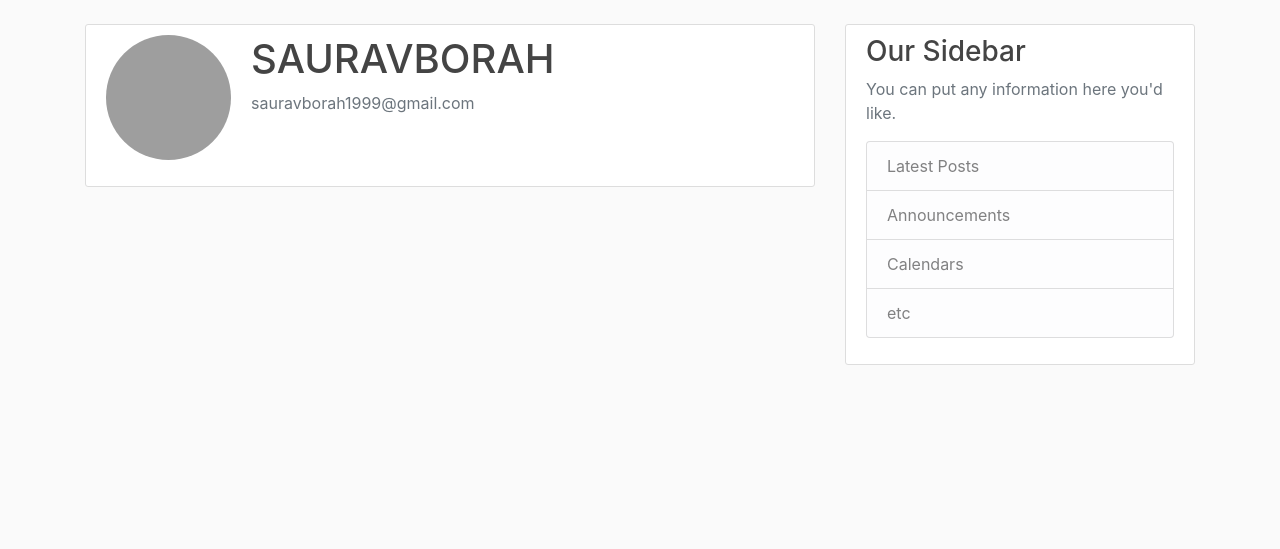
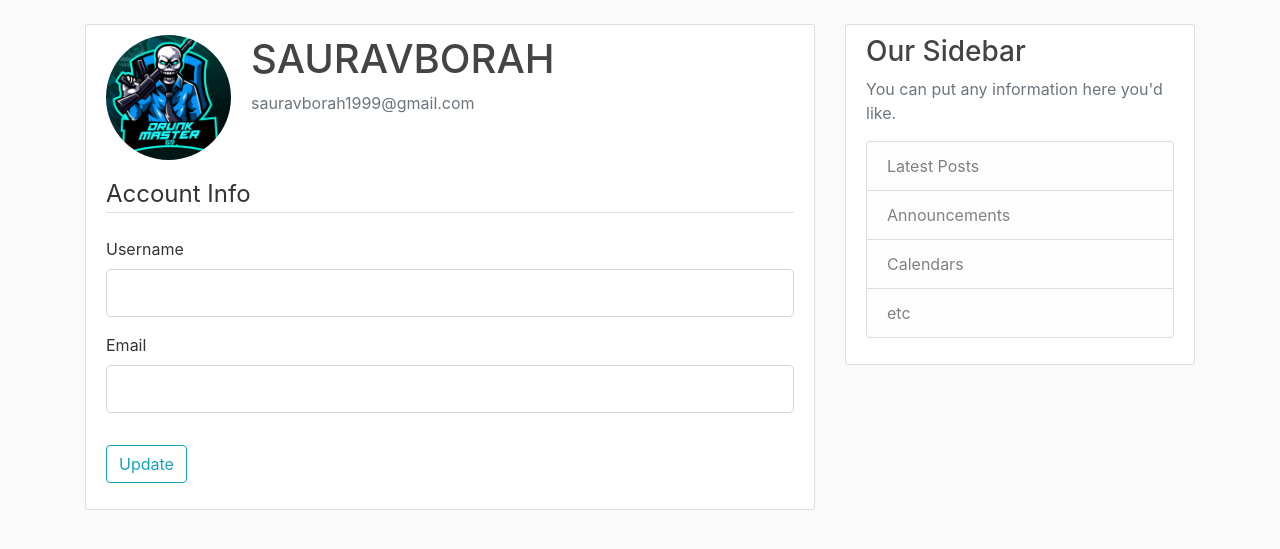
Before and after one commit to SAURAVBORAH22/FLASK-WEB-APP, a Flask app: page /account in a window 1280 px wide. Shown: the part 56-605 px from the top of the page. Run offline with Flask 2, Linux system fonts and the light colour scheme; a user stored in the database is signed in; some libraries are stand-ins or nearby versions; grey boxes are pictures that could not be loaded.

Commit message:
user account and profile picture 3

```diff
--- a/flaskblog/form.py
+++ b/flaskblog/form.py
@@ -1,4 +1,5 @@
 from flask_wtf import FlaskForm
+from flask_login import current_user
 from wtforms import StringField, PasswordField, SubmitField, BooleanField
 from wtforms.validators import DataRequired, Length, Email, EqualTo,ValidationError
 from flaskblog.models import User
@@ -30,3 +31,23 @@ class LoginForm(FlaskForm):
     password = PasswordField('Password', validators=[DataRequired()])
     remember = BooleanField('Remember Me')
     submit = SubmitField('Login')
+
+
+class UpdateAccountForm(FlaskForm):
+    username = StringField('Username',
+                           validators=[DataRequired(), Length(min=2, max=20)])
+    email = StringField('Email',
+                        validators=[DataRequired(), Email()])
+    submit = SubmitField('Update')
+
+    def validate_username(self,username):
+        if username.data != current_user.username:
+            user=User.query.filter_by(username=username.data).first()
+            if user:
+                raise ValidationError('That username is taken. Please choose another one')
+
+    def validate_email(self,email):
+        if username.email != current_user.email:
+            user=User.query.filter_by(email=email.data).first()
+            if user:
+                raise ValidationError('That email is taken. Please choose another one')
--- a/flaskblog/routes.py
+++ b/flaskblog/routes.py
@@ -1,6 +1,6 @@
 from flask import render_template, url_for, flash, redirect,request
 from flaskblog import app,db,bcrypt
-from flaskblog.form import RegistrationForm, LoginForm
+from flaskblog.form import RegistrationForm, LoginForm,UpdateAccountForm
 from flaskblog.models import User, Post
 from flask_login import login_user,current_user,logout_user,login_required
 
@@ -71,4 +71,6 @@ def logout():
 @app.route("/account")
 @login_required
 def account():
-    return render_template('account.html', title='Account')
+    form=UpdateAccountForm()
+    image_file=url_for('static',filename='profile_pics/'+current_user.image_file)
+    return render_template('account.html', title='Account',image_file=image_file,form=form)
--- a/flaskblog/templates/account.html
+++ b/flaskblog/templates/account.html
@@ -2,12 +2,47 @@
 {% block content %}
     <div class="content-section">
         <div class="media">
-        <img class="rounded-circle account-img" src="userimage.jpg">
+        <img class="rounded-circle account-img" src="{{ image_file}}">
         <div class="media-body">
             <h2 class="account-heading">{{ current_user.username }}</h2>
             <p class="text-secondary">{{ current_user.email }}</p>
         </div>
         </div>
-        <!-- FORM HERE -->
+            <form method="POST" action="">
+                {{ form.hidden_tag() }}
+                <fieldset class="form-group">
+                    <legend class="border-bottom mb-4">Account Info</legend>
+                    <div class="form-group">
+                        {{ form.username.label(class="form-control-label") }}
+
+                        {% if form.username.errors %}
+                            {{ form.username(class="form-control form-control-lg is-invalid") }}
+                            <div class="invalid-feedback">
+                                {% for error in form.username.errors %}
+                                    <span>{{ error }}</span>
+                                {% endfor %}
+                            </div>
+                        {% else %}
+                            {{ form.username(class="form-control form-control-lg") }}
+                        {% endif %}
+                    </div>
+                    <div class="form-group">
+                        {{ form.email.label(class="form-control-label") }}
+                        {% if form.email.errors %}
+                            {{ form.email(class="form-control form-control-lg is-invalid") }}
+                            <div class="invalid-feedback">
+                                {% for error in form.email.errors %}
+                                    <span>{{ error }}</span>
+                                {% endfor %}
+                            </div>
+                        {% else %}
+                            {{ form.email(class="form-control form-control-lg") }}
+                        {% endif %}
+                    </div>
+                </fieldset>
+                <div class="form-group">
+                    {{ form.submit(class="btn btn-outline-info") }}
+                </div>
+            </form>
     </div>
 {% endblock content %}
```
Also changed, not shown: flaskblog/site.db, flaskblog/static/profile_pics/default.jpg (added).
